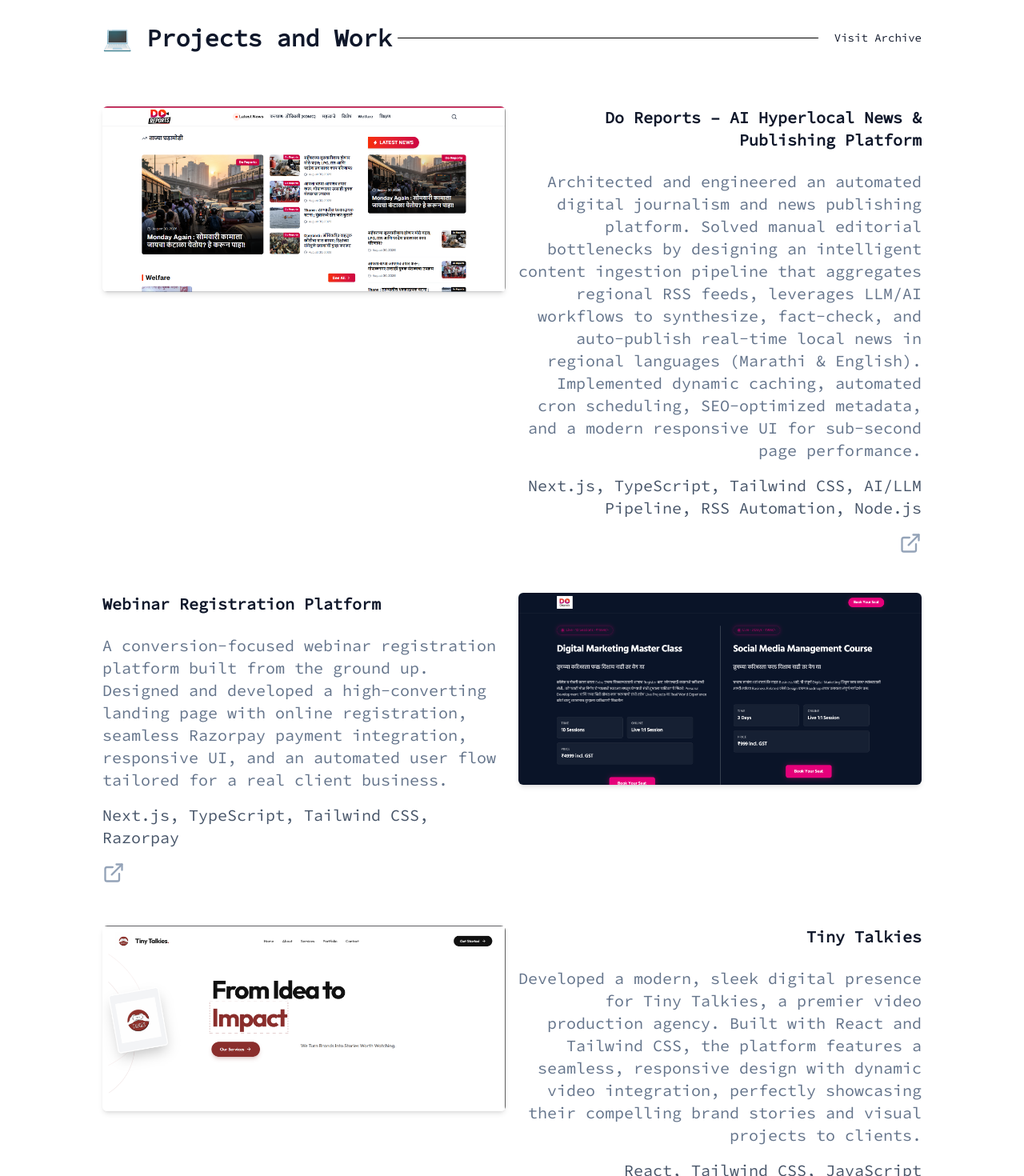
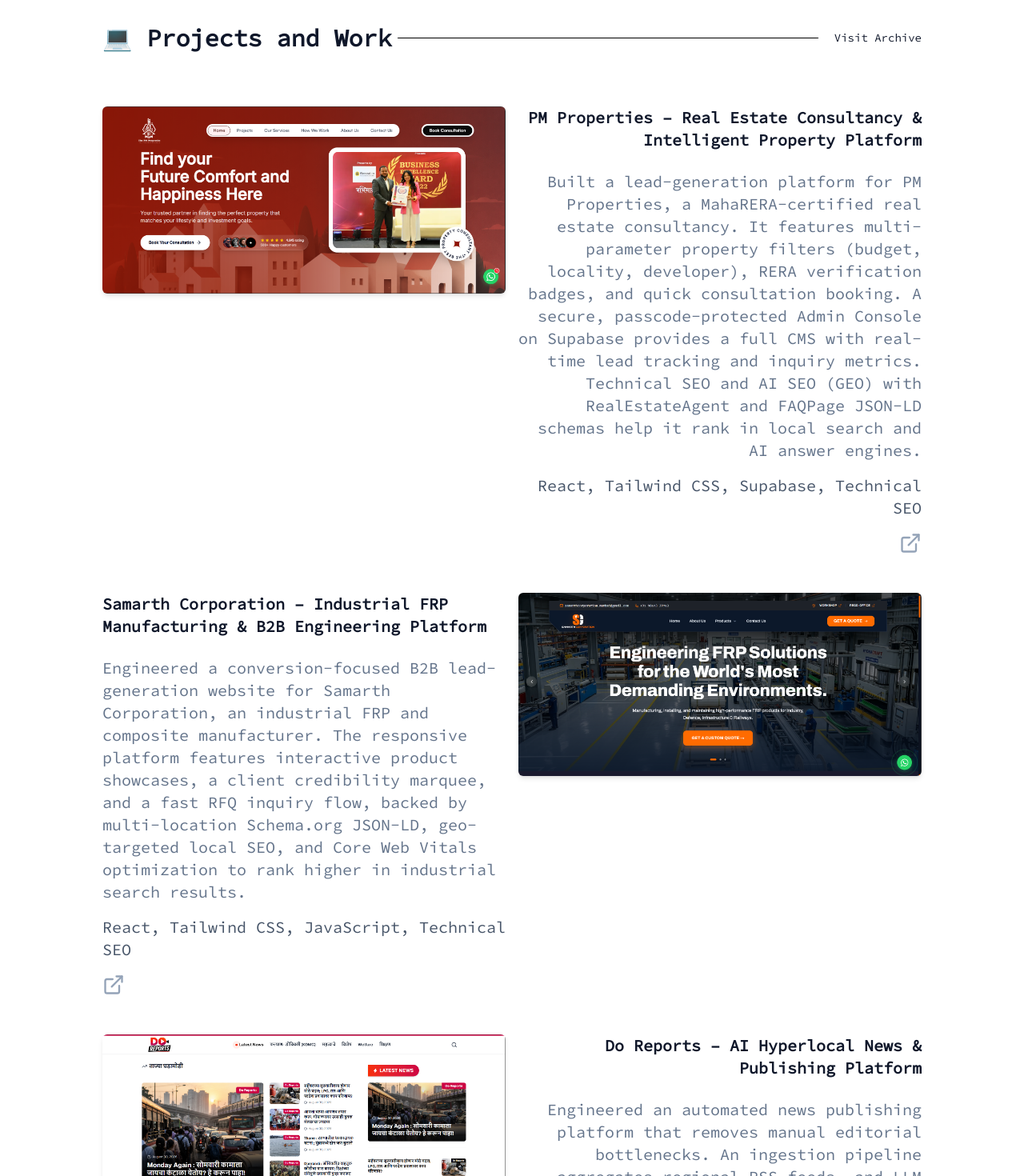
Before and after one commit to Omkar-Potphode/Omkar-Portfolio, a React (Vite) app: page / in a window 1280 px wide. Shown: the part 1640-3110 px from the top of the page at 80% size. Built offline with nearby package versions, Linux system fonts and the light colour scheme.

Commit message:
feat: add PM Properties and Samarth Corporation projects, update Do Reports, fix ESLint warning

```diff
--- a/src/components/Projects.tsx
+++ b/src/components/Projects.tsx
@@ -9,6 +9,8 @@
 import FrameFireStudioImg from '../assets/images/Frame-Fire-Studio.png';
 import WebinarImg from '../assets/images/Webinar-Registration.png';
 import DoReportsImg from '../assets/images/Do-Reports.png';
+import SamarthImg from '../assets/images/Samarth-Corporation.png';
+import PMPropertiesImg from '../assets/images/PM-Properties.png';
 
 const Projects: React.FC = () => {
   return (
@@ -31,7 +33,75 @@
 
             <div className='flex flex-col mt-12 space-y-12 transition-all duration-500 delay-300 translate-y-0 motion-reduce:transition-none opacity-1 blur-0'>
 
-                {/* 1. Do Reports */}
+                {/* 1. PM Properties */}
+                <div className='flex flex-col transition-opacity duration-500 lg:grid lg:grid-cols-2 lg:gap-x-4 motion-reduce:transition-none opacity-1'>
+                    <div className='order-first pb-4 lg:pb-0 lg:order-none lg:block'>
+                        <a href='https://www.thepmproperties.in/' target='_blank' rel='noreferrer'>
+                            <img
+                            src={PMPropertiesImg}
+                            alt='PM Properties - Real Estate Consultancy & Property Platform'
+                            loading='lazy'
+                            className='mb-32 transition-transform duration-300 ease-in-out rounded-md shadow-md hover:scale-105'
+                            />
+                        </a>
+                    </div>
+                    <div className='flex flex-col space-y-4 lg:text-right'>
+                        <h3 className='pb-2 text-xl font-extrabold'>
+                            PM Properties – Real Estate Consultancy & Intelligent Property Platform
+                        </h3>
+                        <p className='text-slate-500 dark:text-slate-300'>
+                        Built a lead-generation platform for PM Properties, a MahaRERA-certified real estate consultancy. It features multi-parameter property filters (budget, locality, developer), RERA verification badges, and quick consultation booking. A secure, passcode-protected Admin Console on Supabase provides a full CMS with real-time lead tracking and inquiry metrics. Technical SEO and AI SEO (GEO) with RealEstateAgent and FAQPage JSON-LD schemas help it rank in local search and AI answer engines.
+                        </p>
+                        <p className='text-slate-600 dark:text-slate-400'>React, Tailwind CSS, Supabase, Technical SEO</p>
+                        <div className='flex items-center space-x-6 text-slate-400 justify-end'>
+                            <a href='https://www.thepmproperties.in/'
+                            target='_blank'
+                            rel='noreferrer'
+                            className='flex items-center space-x-2 hover:text-[#4305ba] focus:text-link-color active:text-link-color'
+                            >
+                                <span className='flex items-center space-x-2'>
+                                    <LuExternalLink className='h-7 w-7'/>
+                                </span>
+                            </a>
+                        </div>
+                    </div>
+                </div>
+
+                {/* 2. Samarth Corporation */}
+                <div className='flex flex-col transition-opacity duration-500 lg:grid lg:grid-cols-2 lg:gap-x-4 motion-reduce:transition-none opacity-1'>
+                    <div className='flex flex-col space-y-4 text-left'>
+                        <h3 className='pb-2 text-xl font-extrabold'>
+                            Samarth Corporation – Industrial FRP Manufacturing & B2B Engineering Platform
+                        </h3>
+                        <p className='text-slate-500 dark:text-slate-300'>
+                        Engineered a conversion-focused B2B lead-generation website for Samarth Corporation, an industrial FRP and composite manufacturer. The responsive platform features interactive product showcases, a client credibility marquee, and a fast RFQ inquiry flow, backed by multi-location Schema.org JSON-LD, geo-targeted local SEO, and Core Web Vitals optimization to rank higher in industrial search results.
+                        </p>
+                        <p className='text-slate-600 dark:text-slate-400'>React, Tailwind CSS, JavaScript, Technical SEO</p>
+                        <div className='flex items-center space-x-6 text-slate-400'>
+                            <a href='https://www.samarthcorporation.co/'
+                            target='_blank'
+                            rel='noreferrer'
+                            className='flex items-center space-x-2 hover:text-[#4305ba] focus:text-link-color active:text-link-color'
+                            >
+                                <span className='flex items-center space-x-2'>
+                                    <LuExternalLink className='h-7 w-7'/>
+                                </span>
+                            </a>
+                        </div>
+                    </div>
+                    <div className='order-first pb-4 lg:pb-0 lg:order-none lg:block'>
+                        <a href='https://www.samarthcorporation.co/' target='_blank' rel='noreferrer'>
+                            <img
+                            src={SamarthImg}
+                            alt='Samarth Corporation - Industrial FRP Manufacturing & Engineering'
+                            loading='lazy'
+                            className='mb-32 transition-transform duration-300 ease-in-out rounded-md shadow-md hover:scale-105'
+                            />
+                        </a>
+                    </div>
+                </div>
+
+                {/* 3. Do Reports */}
                 <div className='flex flex-col transition-opacity duration-500 lg:grid lg:grid-cols-2 lg:gap-x-4 motion-reduce:transition-none opacity-1'>
                     <div className='order-first pb-4 lg:pb-0 lg:order-none lg:block'>
                         <a href='https://www.doreports.in/' target='_blank' rel='noreferrer'>
@@ -48,9 +118,9 @@
                             Do Reports – AI Hyperlocal News & Publishing Platform
                         </h3>
                         <p className='text-slate-500 dark:text-slate-300'>
-                        Architected and engineered an automated digital journalism and news publishing platform. Solved manual editorial bottlenecks by designing an intelligent content ingestion pipeline that aggregates regional RSS feeds, leverages LLM/AI workflows to synthesize, fact-check, and auto-publish real-time local news in regional languages (Marathi & English). Implemented dynamic caching, automated cron scheduling, SEO-optimized metadata, and a modern responsive UI for sub-second page performance.
+                        Engineered an automated news publishing platform that removes manual editorial bottlenecks. An ingestion pipeline aggregates regional RSS feeds, and LLM workflows synthesize, verify, and auto-publish local news in Marathi and English. Cron-based scheduling, dynamic caching, and SEO-optimized metadata keep the content fresh and the responsive UI fast.
                         </p>
-                        <p className='text-slate-600 dark:text-slate-400'>Next.js, TypeScript, Tailwind CSS, AI/LLM Pipeline, RSS Automation, Node.js</p>
+                        <p className='text-slate-600 dark:text-slate-400'>React, Node.js, LLM/AI APIs, RSS, Cron Jobs</p>
                         <div className='flex items-center space-x-6 text-slate-400 justify-end'>
                             <a href='https://www.doreports.in/'
                             target='_blank'
@@ -65,7 +135,7 @@
                     </div>
                 </div>
 
-                {/* 2. Webinar Registration Platform */}
+                {/* 4. Webinar Registration Platform */}
                 <div className='flex flex-col transition-opacity duration-500 lg:grid lg:grid-cols-2 lg:gap-x-4 motion-reduce:transition-none opacity-1'>
                     <div className='flex flex-col space-y-4 text-left'>
                         <h3 className='pb-2 text-xl font-extrabold'>
@@ -102,7 +172,7 @@
                     </div>
                 </div>
 
-                {/* 3. Tiny Talkies */}
+                {/* 5. Tiny Talkies */}
                 <div className='flex flex-col transition-opacity duration-500 lg:grid lg:grid-cols-2 lg:gap-x-4 motion-reduce:transition-none opacity-1'>
                     <div className='order-first pb-4 lg:pb-0 lg:order-none lg:block'>
                         <a href='https://tinytalkies.co.in/' target='_blank' rel='noreferrer'>
@@ -139,7 +209,7 @@
                     </div>
                 </div>
 
-                {/* 4. Frame Fire Studio */}
+                {/* 6. Frame Fire Studio */}
                 <div className='flex flex-col transition-opacity duration-500 lg:grid lg:grid-cols-2 lg:gap-x-4 motion-reduce:transition-none opacity-1'>
                     <div className='flex flex-col space-y-4 text-left'>
                         <h3 className='pb-2 text-xl font-extrabold'>
@@ -177,7 +247,7 @@
                     </div>
                 </div>
 
-                {/* 5. DoOriginals */}
+                {/* 7. DoOriginals */}
                 <div className='flex flex-col transition-opacity duration-500 lg:grid lg:grid-cols-2 lg:gap-x-4 motion-reduce:transition-none opacity-1'>
                     <div className='order-first pb-4 lg:pb-0 lg:order-none lg:block'>
                         <a href='https://www.dooriginals.com/' target='_blank' rel='noreferrer'>
@@ -215,7 +285,7 @@
                     </div>
                 </div>
 
-                {/* 6. Admin Panel */}
+                {/* 8. Admin Panel */}
                 <div className='flex flex-col transition-opacity duration-500 lg:grid lg:grid-cols-2 lg:gap-x-4 motion-reduce:transition-none opacity-1'>
                     <div className='flex flex-col space-y-4 text-left'>
                         <h3 className='pb-2 text-xl font-extrabold'>
@@ -262,7 +332,7 @@
                     </div>
                 </div>
 
-                {/* 7. Notes App */}
+                {/* 9. Notes App */}
                 <div className='flex flex-col transition-opacity duration-500 lg:grid lg:grid-cols-2 lg:gap-x-4 motion-reduce:transition-none opacity-1'>
                     <div className='order-first pb-4 lg:pb-0 lg:order-none lg:block'>
                         <a href='https://notes-app-ty2x.vercel.app/' target='_blank' rel='noreferrer'>
@@ -309,7 +379,7 @@
                     </div>
                 </div>
 
-                {/* 8. Quiz Game */}
+                {/* 10. Quiz Game */}
                 <div className='flex flex-col transition-opacity duration-500 lg:grid lg:grid-cols-2 lg:gap-x-4 motion-reduce:transition-none opacity-1'>
                     <div className='flex flex-col space-y-4 text-left'>
                         <h3 className='pb-2 text-xl font-extrabold'>
--- a/src/context/ThemeContext.tsx
+++ b/src/context/ThemeContext.tsx
@@ -63,6 +63,7 @@
   );
 };
 
+// eslint-disable-next-line react-refresh/only-export-components
 export const useTheme = (): ThemeContextType => {
   const context = useContext(ThemeContext);
   if (!context) {
```
Also changed, not shown: src/assets/images/PM-Properties.png (added), src/assets/images/Samarth-Corporation.png (added).
